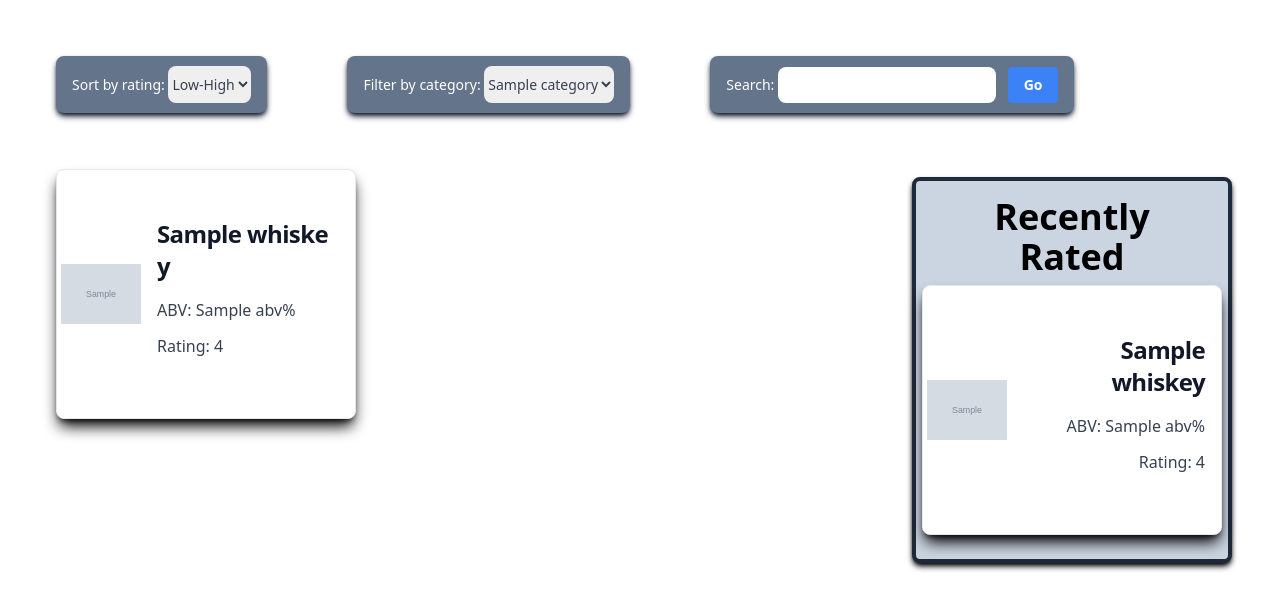
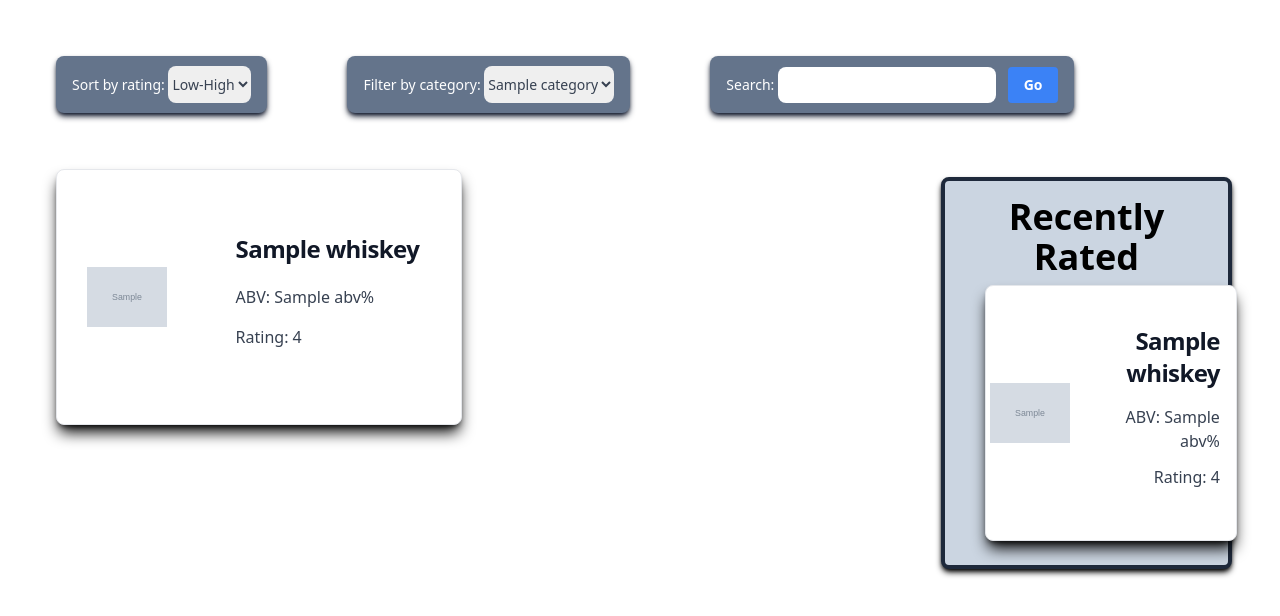
Before and after one commit to IvanFCobb/top-shelf-whiskey, a Flask app: template app/templates/myshelf.html in a window 1280 px wide. Shown: the part 48-664 px from the top of the page. Run offline with Flask 3, Linux system fonts and the light colour scheme; the template is opened without the code that fills it: most values are stand-ins (such as "Sample title", 1, 10 or a date in 2020); grey boxes marked "Sample" are stand-in pictures; some libraries are stand-ins or nearby versions.

Commit message:
worked on top whiskey page styling and hover effects

```diff
--- a/app/static/css/style.css
+++ b/app/static/css/style.css
@@ -16,7 +16,7 @@ a {
   }
 }
 
-.card {
+/* .card {
   width: 300px;
   height: 250px;
 }
@@ -41,7 +41,7 @@ a {
   transform: scale(1.05);
   transition: transform 0.3s ease-out;
   border: 2px solid rgb(84, 132, 155);
-}
+} */
 
 .card-animation {
   animation: slideFromRight 1s ease-out;
--- a/app/static/dist/css/output.css
+++ b/app/static/dist/css/output.css
@@ -756,6 +760,26 @@ video {
 
 .h-px {
   height: 1px;
+}
+
+.min-h-\[1rem\] {
+  min-height: 1rem;
+}
+
+.min-h-\[12rem\] {
+  min-height: 12rem;
+}
+
+.min-h-\[24rem\] {
+  min-height: 24rem;
+}
+
+.min-h-\[16rem\] {
+  min-height: 16rem;
+}
+
+.w-1\/3 {
+  width: 33.333333%;
 }
 
 .w-20 {
@@ -795,6 +819,11 @@ video {
   width: 100%;
 }
 
+.min-w-fit {
+  min-width: -moz-fit-content;
+  min-width: fit-content;
+}
+
 .max-w-4xl {
   max-width: 56rem;
 }
@@ -831,10 +870,30 @@ video {
   list-style-type: disc;
 }
 
+.grid-flow-row {
+  grid-auto-flow: row;
+}
+
 .grid-cols-1 {
   grid-template-columns: repeat(1, minmax(0, 1fr));
 }
 
+.grid-cols-3 {
+  grid-template-columns: repeat(3, minmax(0, 1fr));
+}
+
+.grid-cols-4 {
+  grid-template-columns: repeat(4, minmax(0, 1fr));
+}
+
+.grid-cols-2 {
+  grid-template-columns: repeat(2, minmax(0, 1fr));
+}
+
+.grid-rows-3 {
+  grid-template-rows: repeat(3, minmax(0, 1fr));
+}
+
 .flex-row {
   flex-direction: row;
 }
@@ -1533,6 +1566,10 @@ video {
 }
 
 @media (min-width: 1024px) {
+  .lg\:grid-cols-2 {
+    grid-template-columns: repeat(2, minmax(0, 1fr));
+  }
+
   .lg\:flex-row {
     flex-direction: row;
   }
@@ -1564,6 +1601,11 @@ video {
     margin-right: 2.5rem;
   }
 
+  .xl\:mx-8 {
+    margin-left: 2rem;
+    margin-right: 2rem;
+  }
+
   .xl\:ml-8 {
     margin-left: 2rem;
   }
--- a/app/templates/myshelf.html
+++ b/app/templates/myshelf.html
@@ -115,13 +115,14 @@ content %}
 <section
   class="p-2 xl:p-4 flex flex-col justify-between items-start lg:flex-row"
 >
-  <div id="whiskey-cards" class="flex flex-wrap justify-start xl:ml-8">
+
     {% if whiskeys|length < 1 %}
+    <div id="whiskey-cards" class="grid grid-cols-1 lg:grid-cols-2 2xl:grid-cols-2 grid-flow-row gap-4 h-full w-full xl:ml-8">
       <a
         href="/topwhiskey"
-      class="card flex flex-row items-center m-3 bg-white border border-gray-200 rounded-lg max-w-xl shadow-lg shadow-black hover:scale-105 duration-300"
+        class="w-full flex flex-row items-center m-3 bg-white border border-gray-200 rounded-lg max-w-xl shadow-lg shadow-black hover:scale-105 duration-300"
       >
-      <div class="flex flex-col justify-between p-4 leading-normal">
+        <div class="flex flex-col justify-between p-4 leading-normal w-full">
           <h5
             class="mb-4 text-2xl font-bold tracking-tight text-gray-900 dark:text-white"
           >
@@ -135,7 +136,7 @@ content %}
       </a>
       <a
         href="/whiskeys/new"
-      class="card flex flex-row items-center text-start m-3 bg-white border border-gray-200 rounded-lg max-w-xl shadow-lg shadow-black hover:scale-105 duration-300"
+        class="w-full flex flex-row items-center text-start m-3 bg-white border border-gray-200 rounded-lg max-w-xl shadow-lg shadow-black hover:scale-105 duration-300"
       >
         <div class="flex flex-col content-between p-4 leading-normal">
           <h5
@@ -148,10 +149,12 @@ content %}
           </p>
         </div>
       </a>
-
-    {% endif %} {% for whiskey in whiskeys %}
+    </div>
+      {% endif %}
+      <div id="whiskey-cards" class="grid grid-cols-1 lg:grid-cols-2 2xl:grid-cols-3 grid-flow-row gap-4 h-full w-full xl:ml-8">
+        {% for whiskey in whiskeys %}
       <div
-      class="card flex flex-row items-center m-2 bg-white border border-gray-200 rounded-lg max-w-xl shadow-lg shadow-black hover:bg-gray-200"
+      class="min-h-[16rem] flex flex-row items-center m-2 bg-white border border-gray-200 rounded-lg max-w-xl shadow-lg shadow-black hover:bg-gray-200 hover:scale-105 duration-300"
     >
       <a
         href="/whiskey/{{whiskey.id}}"
@@ -164,7 +167,7 @@ content %}
         />
         <div class="flex flex-col justify-between p-4 leading-normal">
           <h5
-            class="mb-4 break-all text-2xl font-bold tracking-tight text-gray-900 dark:text-white"
+            class="mb-4 break-words text-2xl font-bold tracking-tight text-gray-900 dark:text-white"
           >
             {{whiskey.name}}
           </h5>
@@ -240,19 +243,22 @@ content %}
   </div>
   <div
     id="recently-rated"
-    class="flex w-80 flex-col items-center text-end py-4 px-8 my-4 border-4 border-slate-800 rounded-lg bg-slate-300 shadow-md shadow-black xl:mr-8"
+    class="flex max-w-md mx-auto flex-col items-center text-end py-4 px-8 my-4 border-4 border-slate-800 rounded-lg bg-slate-300 shadow-md shadow-black xl:mx-8"
   >
     <h2 class="text-4xl text-center font-bold">Recently Rated</h2>
     {% if whiskeys|length < 1 %}
     <h1 class="mt-4">You haven't rated any whiskey yet</h1>
 
-    {% endif %} {% for whiskey in recent %}
+    {% endif %}
+   <div class="grid grid-cols-1  gap-4 h-full w-full min-w-fit mx-auto">
+    {% for whiskey in recent %}
     <div
-      class="card flex flex-row items-center m-2 bg-white border border-gray-200 rounded-lg max-w-xl shadow-lg shadow-black hover:bg-gray-200"
+      class="min-w-fit min-h-[16rem] flex flex-row items-center m-2 bg-white border border-gray-200 rounded-lg max-w-xl shadow-lg shadow-black hover:bg-gray-200 hover:scale-105 duration-300"
     >
       <a
         href="/whiskey/{{whiskey.id}}"
-        class="flex flex-row justify-around w-full"
+        class="flex flex-row justify-around min-w-fit w-full"
+        style="min-width: 250px;"
       >
         <img
           class="object-contain rounded-t-lg h-40 w-20 rounded-none rounded-l-lg ml-1 self-center"
@@ -335,5 +341,6 @@ content %}
     </div>
     {% endfor %}
     </div>
+  </div>
 </section>
 {% endblock %}
--- a/app/templates/top_whiskey.html
+++ b/app/templates/top_whiskey.html
@@ -113,10 +113,10 @@ content %}
   </div>
 </section>
 <section class="p-2 xl:p-4 flex flex-col items-start xl:flex-row">
-  <div id="whiskey-cards" class="flex flex-wrap justify-start xl:ml-8">
+  <div id="whiskey-cards" class="grid grid-cols-1 md:grid-cols-2 xl:grid-cols-4 grid-flow-row gap-4 h-full w-full xl:ml-8">
     {% for whiskey in whiskeys %}
     <div
-      class="card flex flex-row items-center m-2 bg-white border border-gray-200 rounded-lg max-w-xl shadow-lg shadow-black hover:bg-gray-200"
+      class="min-h-[16rem] flex flex-row items-center m-2 bg-white border border-gray-200 rounded-lg max-w-xl shadow-lg shadow-black hover:bg-gray-200 hover:scale-105 duration-300"
     >
       <a href="/whiskey/{{whiskey.id}}" class="flex flex-row justify-around w-full">
         <img
@@ -126,7 +126,7 @@ content %}
         />
         <div class="flex flex-col justify-between p-4 leading-normal">
           <h5
-            class="mb-4 break-all text-2xl font-bold tracking-tight text-gray-900 dark:text-white"
+            class="mb-4 break-words text-2xl font-bold tracking-tight text-gray-900 dark:text-white"
           >
             {{whiskey.name}}
           </h5>
--- a/app/templates/whiskey.html
+++ b/app/templates/whiskey.html
@@ -6,7 +6,7 @@ content %}
   >
     <div class="flex flex-col p-4 leading-normal h-full w-full">
       <h5
-        class="text-4xl break-all font-bold tracking-tight text-gray-900 mb-2"
+        class="text-4xl break-words font-bold tracking-tight text-gray-900 mb-2"
       >
         {{whiskey.name}}
       </h5>
```
Also changed, not shown: other parts of app/static/dist/css/output.css (+76 -70 lines), app/static/uploads/20.jpg (added), app/static/uploads/21.jpg (added). Lines whose indentation alone changed are shown as unchanged.
